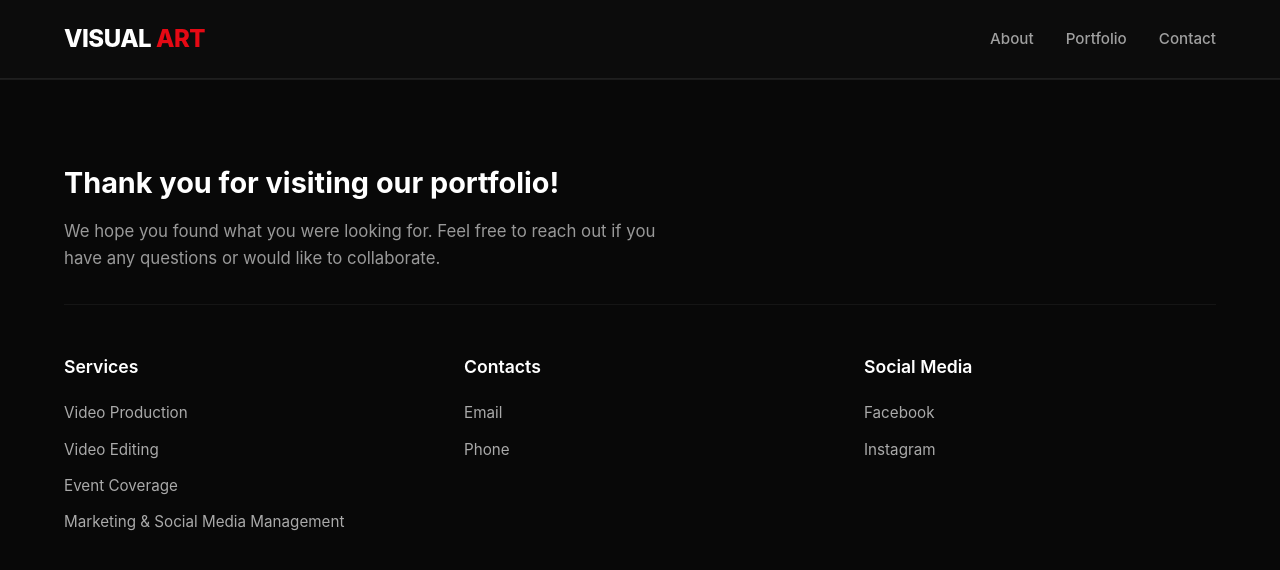
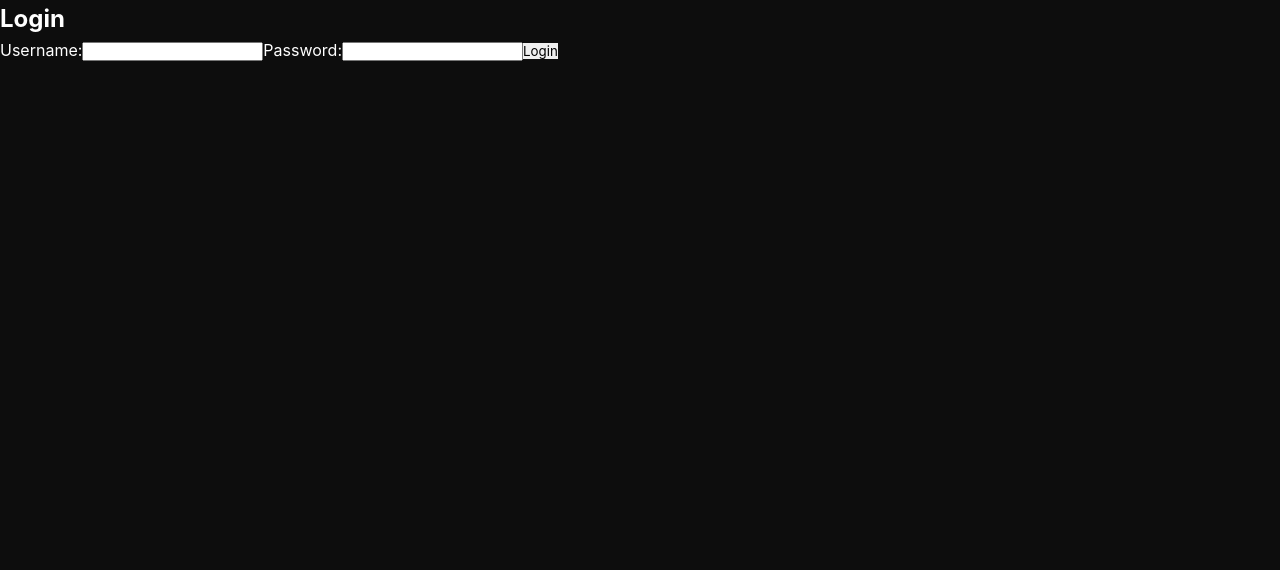
Before and after one commit to ngongothierry610-cmyk/abubas-portifolio, a React (Vite) app: page /login in a window 1280 px wide. Shown: the top 570 px of the page. Built offline with nearby package versions, Linux system fonts and the light colour scheme.

Commit message:
added login page, admin page with no css and complete feature

```diff
--- a/src/App.jsx
+++ b/src/App.jsx
@@ -1,18 +1,26 @@
-// src/App.jsx
-import { Routes, Route } from "react-router-dom";
+import { Routes, Route, useLocation } from "react-router-dom";
 import Navbar from "./components/Navbar";
 import Hero from "./components/Hero";
 import Projects from "./components/Projects";
 import PortfolioPage from "./pages/PortfolioPage";
 import AboutPage from "./components/About";
 import Servicespage from "./components/Services";
-import endpage from "./components/endpage";
 import Endpage from "./components/endpage";
+import LoginPage from "./pages/login";
+import AdminPage from "./pages/admin";
 
 export default function App() {
+  const location = useLocation();
+  const standaloneRoutes = ["/login", "/admin"];
+
+  const isStandalonePage = standaloneRoutes.some(path =>
+    location.pathname.startsWith(path)
+  );
+
   return (
     <div className="App">
-      <Navbar />
+      {/* Navbar only renders if we are NOT on the login page */}
+      {!isStandalonePage && <Navbar />}
 
       <Routes>
         <Route
@@ -23,16 +31,16 @@ export default function App() {
               <AboutPage />
               <Projects />
               <Servicespage />
-
             </>
           }
         />
-        <Route
-          path="/portfolio"
-          element={<PortfolioPage />}
-        />
+        <Route path="/portfolio" element={<PortfolioPage />} />
+        <Route path="/login" element={<LoginPage />} />
+        <Route path="/admin" element={<AdminPage />} />
       </Routes>
-      <Endpage />
+
+      {/* Endpage footer only renders if we are NOT on the login page */}
+      {!isStandalonePage && <Endpage />}
     </div>
   );
 }
--- /dev/null
+++ b/src/pages/admin.jsx
@@ -0,0 +1,8 @@
+export default function AdminPage() {
+  return (
+    <div className="admin-page">
+      <h1>Admin Dashboard</h1>
+
+    </div>
+  );
+}
--- /dev/null
+++ b/src/pages/login.jsx
@@ -0,0 +1,14 @@
+export default function LoginPage () {
+    return (
+        <div className="login-page">
+            <h2>Login</h2>
+            <form className="login-form">
+                <label htmlFor="username">Username:</label>
+                <input type="text" id="username" name="username" required />
+                <label htmlFor="password">Password:</label>
+                <input type="password" id="password" name="password" required />
+                <button type="submit">Login</button>
+            </form>
+        </div>
+    )
+}
```
